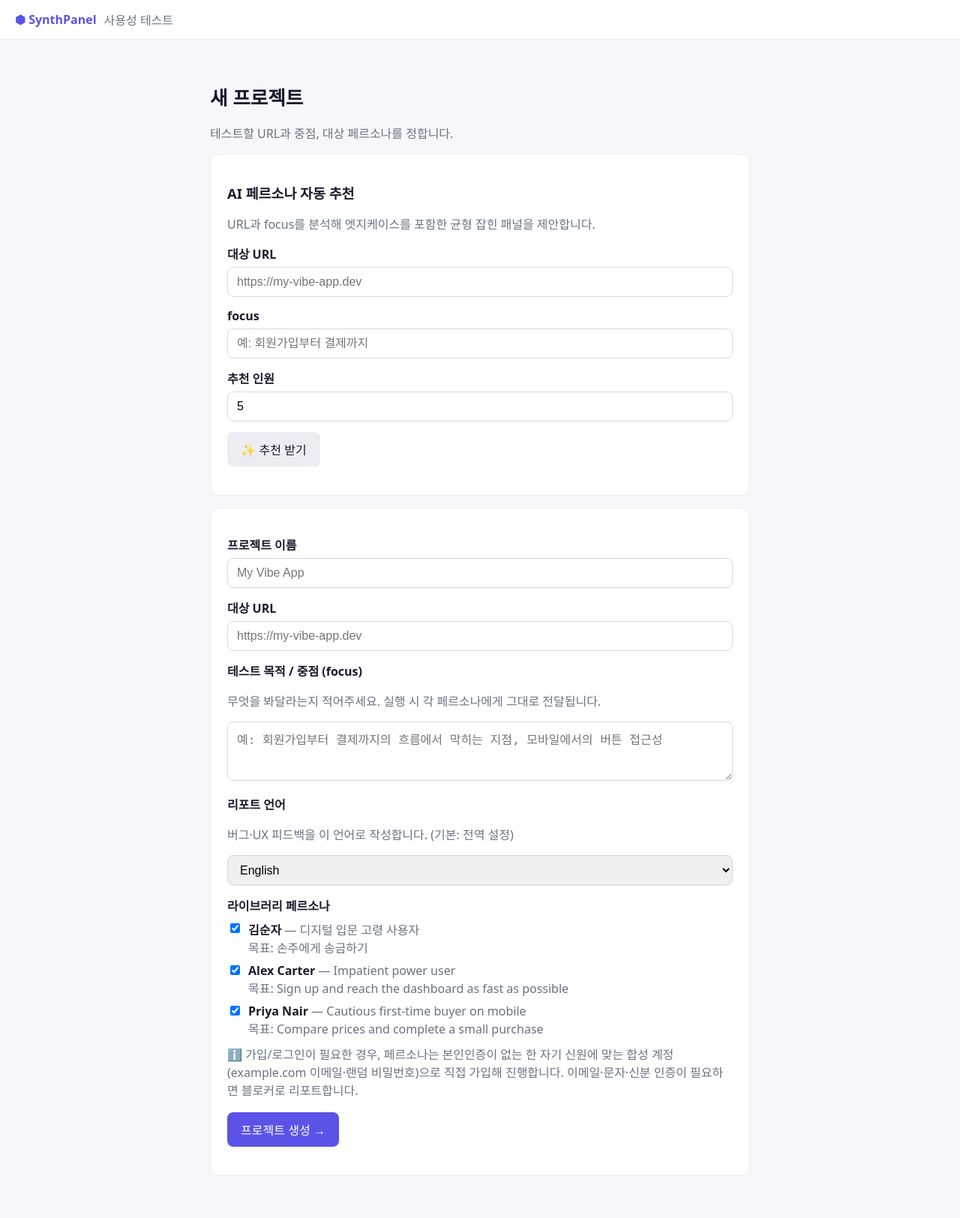
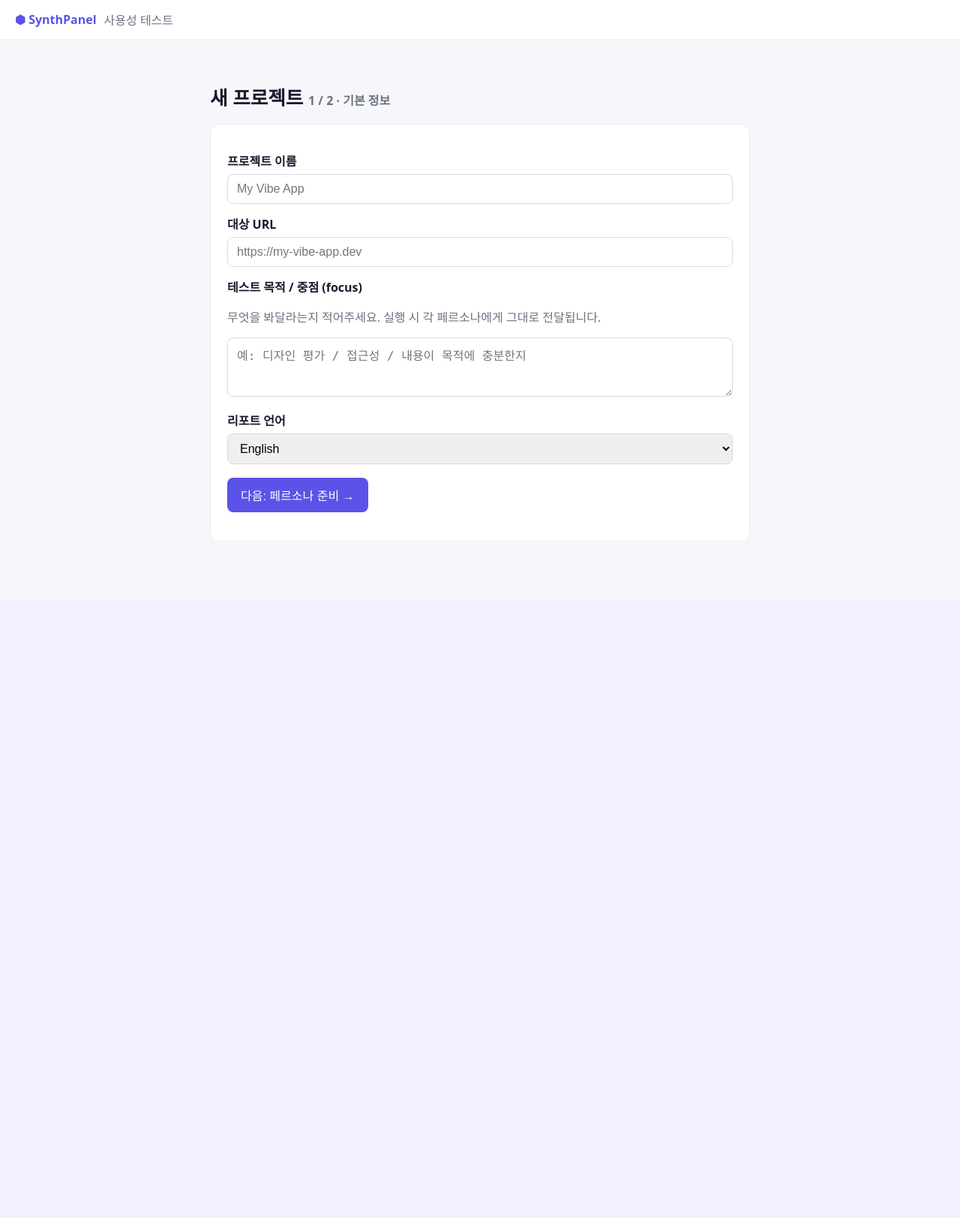
Before and after one commit to lqez/synthpanel, a FastAPI app: page /projects/new in a window 1280 px wide. Shown: the whole page at 75% size. After the commit the page ends 721 px from the top, so only its background shows below. Run offline with FastAPI, Linux system fonts and the light colour scheme; data comes from the database, SQL or seed files in the repository.

Commit message:
Split project creation into two steps (basics, then personas)
Project creation no longer puts AI recommendation at the top of one big form.

- Step 1 (/projects/new): name, URL, focus, language only -> creates the project
  and redirects to persona preparation
- Step 2 (/projects/{id}/personas): pick from the library or get an AI panel
  recommended from the project's own URL/focus, then save onto the project
- recommendation moved to /projects/{id}/personas/recommend (uses the stored
  project); personas are editable later via the same page (set_project_personas)
- project detail links to persona editing
- tests: updated the old single-page flow; added two-step + editing coverage;
  113 pass

https://claude.ai/code/session_015HHpyPgt2G3sPJtLP5twtC

```diff
--- a/synthpanel/web/app.py
+++ b/synthpanel/web/app.py
@@ -185,49 +185,63 @@ def create_app(store: Store | None = None, *, background: bool = True) -> FastAP
             store.update_persona(persona_id, persona.model_dump(exclude_none=True, exclude_defaults=True))
         return RedirectResponse("/personas", status_code=303)
 
-    # (e) project creation
+    # (e) step 1 — project basics; then move on to persona preparation
     @app.get("/projects/new", response_class=HTMLResponse)
     def project_new(request: Request):
+        return render(request, "project_new.html", **_lang_ctx())
+
+    @app.post("/projects/new")
+    async def project_create(request: Request):
+        form = await request.form()
+        project_id = store.create_project(
+            name=(form.get("name") or "Untitled").strip(),
+            url=(form.get("url") or "").strip(),
+            focus=(form.get("focus") or "").strip(),
+            personas=[],
+            language=normalize(form.get("language")),
+        )
+        return RedirectResponse(f"/projects/{project_id}/personas", status_code=303)
+
+    # (e) step 2 — persona preparation for a project (library + AI recommend)
+    def _persona_setup(request, project, recommended=None):
+        chosen = {p.get("name") for p in project["personas"]}
         return render(
             request,
-            "project_new.html",
+            "project_personas.html",
+            project=project,
             library=_library_choices(),
-            recommended=[],
-            **_lang_ctx(),
+            recommended=recommended or [],
+            chosen=chosen,
         )
 
-    # AI persona recommendation: re-renders the form with a recommended panel
-    # pre-selected, on top of the library choices. The user can still edit.
-    @app.post("/projects/recommend", response_class=HTMLResponse)
-    async def project_recommend(request: Request):
+    @app.get("/projects/{project_id}/personas", response_class=HTMLResponse)
+    def project_personas(request: Request, project_id: int):
+        project = store.get_project(project_id)
+        if not project:
+            return RedirectResponse("/projects", status_code=303)
+        return _persona_setup(request, project)
+
+    @app.post("/projects/{project_id}/personas/recommend", response_class=HTMLResponse)
+    async def project_personas_recommend(request: Request, project_id: int):
+        project = store.get_project(project_id)
+        if not project:
+            return RedirectResponse("/projects", status_code=303)
         form = await request.form()
         settings = store.get_settings() or {"provider": "fake", "config": {}}
         personas = await recommend_personas(
-            url=(form.get("url") or "").strip(),
-            focus=(form.get("focus") or "").strip(),
+            url=project["url"],
+            focus=project["focus"],
             n=int(form.get("count") or 5),
             provider_key=settings["provider"],
             config=settings["config"],
         )
-        return render(
-            request,
-            "project_new.html",
-            library=_library_choices(),
-            recommended=_persona_choices(personas),
-            name=form.get("name", ""),
-            url=form.get("url", ""),
-            focus=form.get("focus", ""),
-            selected_language=form.get("language") or store.get_language(),
-            **_lang_ctx(),
-        )
+        return _persona_setup(request, project, recommended=_persona_choices(personas))
 
-    @app.post("/projects/new")
-    async def project_create(request: Request):
+    @app.post("/projects/{project_id}/personas")
+    async def project_personas_save(request: Request, project_id: int):
+        if not store.get_project(project_id):
+            return RedirectResponse("/projects", status_code=303)
         form = await request.form()
-        name = (form.get("name") or "Untitled").strip()
-        url = (form.get("url") or "").strip()
-        focus = (form.get("focus") or "").strip()
-        language = normalize(form.get("language"))
         personas: list[dict] = []
         for token in form.getlist("personas"):
             try:
@@ -238,7 +252,7 @@ def create_app(store: Store | None = None, *, background: bool = True) -> FastAP
             # and snapshot into the project so past runs stay reproducible.
             store.ensure_persona(data, source="custom")
             personas.append(data)
-        project_id = store.create_project(name, url, focus, personas, language=language)
+        store.set_project_personas(project_id, personas)
         return RedirectResponse(f"/projects/{project_id}", status_code=303)
 
     # App-global default report language.
--- a/synthpanel/web/templates/project_detail.html
+++ b/synthpanel/web/templates/project_detail.html
@@ -8,7 +8,8 @@
     {% if project.focus %}<p><strong>Focus:</strong> {{ project.focus }}</p>{% endif %}
     <p><strong>페르소나:</strong>
       {% for p in project.personas %}<span class="pill">{{ p.name }}</span> {% endfor %}
-      {% if not project.personas %}<span class="muted">기본 1명</span>{% endif %}
+      {% if not project.personas %}<span class="muted">없음 (기본 1명으로 실행)</span>{% endif %}
+      · <a href="/projects/{{ project.id }}/personas">편집</a>
     </p>
     <form method="post" action="/projects/{{ project.id }}/run">
       <button class="btn" type="submit">▶ 테스트 실행</button>
--- a/synthpanel/web/templates/project_new.html
+++ b/synthpanel/web/templates/project_new.html
@@ -1,73 +1,27 @@
 {% extends "base.html" %}
 {% block title %}새 프로젝트 · SynthPanel{% endblock %}
 {% block body %}
-  <h1>새 프로젝트</h1>
-  <p class="muted">테스트할 URL과 중점, 대상 페르소나를 정합니다.</p>
-
-  {# AI 자동 추천: 같은 폼 값을 넘겨 추천 패널을 받아옵니다 #}
-  <form method="post" action="/projects/recommend" class="card">
-    <h2>AI 페르소나 자동 추천</h2>
-    <p class="muted">URL과 focus를 분석해 엣지케이스를 포함한 균형 잡힌 패널을 제안합니다.</p>
-    <label>대상 URL</label>
-    <input type="url" name="url" value="{{ url or '' }}" placeholder="https://my-vibe-app.dev">
-    <label>focus</label>
-    <input type="text" name="focus" value="{{ focus or '' }}" placeholder="예: 회원가입부터 결제까지">
-    <label>추천 인원</label>
-    <input type="text" name="count" value="5">
-    <input type="hidden" name="name" value="{{ name or '' }}">
-    <p style="margin-top:14px"><button class="btn secondary" type="submit">✨ 추천 받기</button></p>
-  </form>
+  <h1>새 프로젝트 <span class="muted" style="font-size:1rem">1 / 2 · 기본 정보</span></h1>
 
   <form method="post" action="/projects/new" class="card">
     <label>프로젝트 이름</label>
-    <input type="text" name="name" value="{{ name or '' }}" placeholder="My Vibe App" required>
+    <input type="text" name="name" placeholder="My Vibe App" required>
 
     <label>대상 URL</label>
-    <input type="url" name="url" value="{{ url or '' }}" placeholder="https://my-vibe-app.dev" required>
+    <input type="url" name="url" placeholder="https://my-vibe-app.dev" required>
 
     <label>테스트 목적 / 중점 (focus)</label>
     <p class="muted">무엇을 봐달라는지 적어주세요. 실행 시 각 페르소나에게 그대로 전달됩니다.</p>
     <textarea name="focus" rows="3"
-      placeholder="예: 회원가입부터 결제까지의 흐름에서 막히는 지점, 모바일에서의 버튼 접근성">{{ focus or '' }}</textarea>
+      placeholder="예: 디자인 평가 / 접근성 / 내용이 목적에 충분한지"></textarea>
 
     <label>리포트 언어</label>
-    <p class="muted">버그·UX 피드백을 이 언어로 작성합니다. (기본: 전역 설정)</p>
     <select name="language">
-      {% set chosen = selected_language or default_language %}
       {% for code, names in languages.items() %}
-        <option value="{{ code }}" {% if code == chosen %}selected{% endif %}>{{ names[1] }}</option>
+        <option value="{{ code }}" {% if code == default_language %}selected{% endif %}>{{ names[1] }}</option>
       {% endfor %}
     </select>
 
-    {% if recommended %}
-      <label>추천된 페르소나</label>
-      <p class="muted">AI가 제안한 패널입니다. 빼고 싶은 항목은 체크 해제하세요.</p>
-      {% for p in recommended %}
-        <label class="check">
-          <input type="checkbox" name="personas" value="{{ p.token }}" checked>
-          <span><strong>{{ p.name }}</strong>
-            {% if p.archetype %}<span class="muted">— {{ p.archetype }}</span>{% endif %}
-            <br><span class="muted">목표: {{ p.goal }}</span></span>
-        </label>
-      {% endfor %}
-    {% endif %}
-
-    <label>라이브러리 페르소나</label>
-    {% for p in library %}
-      <label class="check">
-        <input type="checkbox" name="personas" value="{{ p.token }}"
-               {% if not recommended %}checked{% endif %}>
-        <span><strong>{{ p.name }}</strong>
-          {% if p.archetype %}<span class="muted">— {{ p.archetype }}</span>{% endif %}
-          <br><span class="muted">목표: {{ p.goal }}</span></span>
-      </label>
-    {% endfor %}
-
-    <p class="muted" style="margin-top:10px">
-      ℹ️ 가입/로그인이 필요한 경우, 페르소나는 본인인증이 없는 한 자기 신원에 맞는
-      합성 계정(example.com 이메일·랜덤 비밀번호)으로 직접 가입해 진행합니다.
-      이메일·문자·신분 인증이 필요하면 블로커로 리포트합니다.
-    </p>
-    <p style="margin-top:18px"><button class="btn" type="submit">프로젝트 생성 →</button></p>
+    <p style="margin-top:18px"><button class="btn" type="submit">다음: 페르소나 준비 →</button></p>
   </form>
 {% endblock %}
```
Also changed, not shown: synthpanel/web/store.py (+7 -0 lines), synthpanel/web/templates/project_personas.html (added, +43 -0 lines), tests/test_web.py (+10 -5 lines), tests/test_web_personas.py (+10 -10 lines), tests/test_web_recommend.py (+23 -19 lines), tests/test_web_two_step.py (added, +78 -0 lines).
